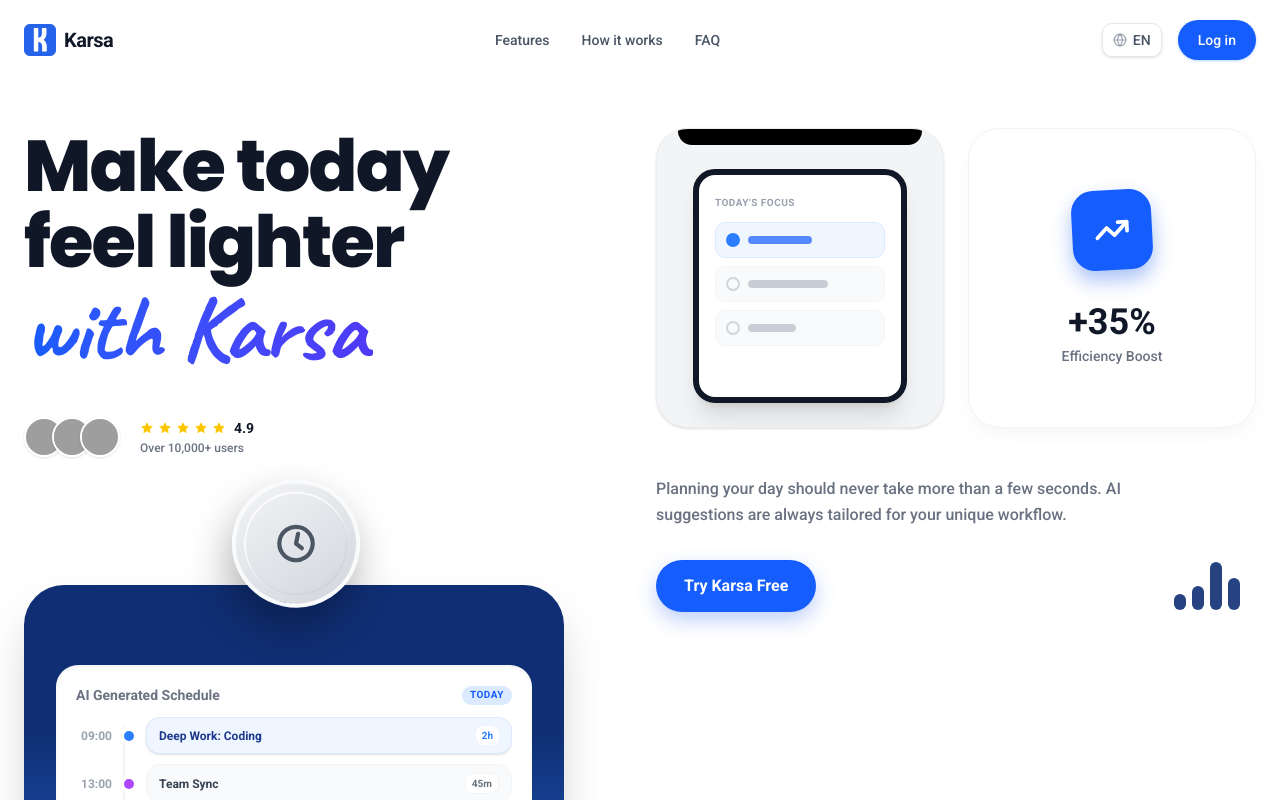
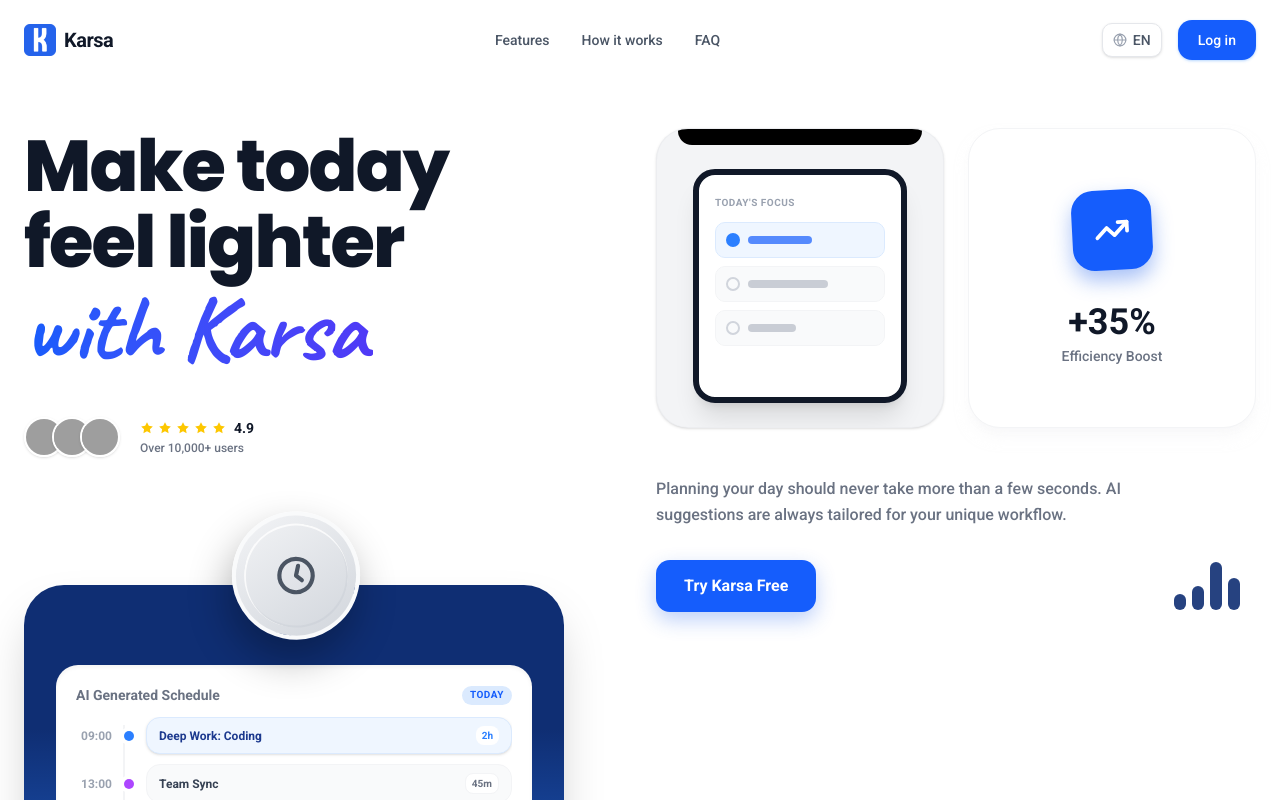
Before and after one commit to jmahiswara1/karsa-fe, a Next.js app: page /en in a window 1280 px wide. Shown: the top 800 px of the page. Built offline with nearby package versions, Linux system fonts and the light colour scheme; no server answers; grey boxes are pictures that could not be loaded.

Commit message:
[Style] Refine landing page buttons and hero component

```diff
--- a/package.json
+++ b/package.json
@@ -25,6 +25,7 @@
     "react-dom": "19.2.4",
     "react-hook-form": "^7.77.0",
     "shadcn": "^4.10.0",
+    "sonner": "^2.0.7",
     "tailwind-merge": "^3.6.0",
     "tw-animate-css": "^1.4.0",
     "zod": "^4.4.3",
--- a/src/components/landing/HeroSection.tsx
+++ b/src/components/landing/HeroSection.tsx
@@ -125,7 +125,7 @@
             <motion.div
               animate={{ y: [0, -10, 0] }}
               transition={{ repeat: Infinity, duration: 4, ease: 'easeInOut' }}
-              className="absolute top-0 left-1/2 z-20 flex h-32 w-32 -translate-x-1/2 -translate-y-1/4 rotate-12 transform items-center justify-center rounded-full border-4 border-gray-50 bg-gradient-to-br from-gray-100 to-gray-300 shadow-[0_20px_40px_rgba(0,0,0,0.3)]"
+              className="absolute top-0 left-1/2 z-20 flex h-32 w-32 -translate-x-1/2 rotate-12 transform items-center justify-center rounded-full border-4 border-gray-50 bg-gradient-to-br from-gray-100 to-gray-300 shadow-[0_20px_40px_rgba(0,0,0,0.3)]"
             >
               {/* Fake 3D inner edge */}
               <div className="absolute inset-2 rounded-full border-t-2 border-l-2 border-white/80 mix-blend-overlay"></div>
@@ -290,7 +290,7 @@
             <div className="flex items-center justify-between">
               <Link
                 href="/register"
-                className="rounded-full bg-blue-600 px-7 py-3.5 font-bold text-white shadow-[0_8px_20px_rgba(37,99,235,0.3)] transition hover:-translate-y-0.5 hover:bg-blue-700 hover:shadow-[0_12px_25px_rgba(37,99,235,0.4)]"
+                className="rounded-xl bg-blue-600 px-7 py-3.5 font-bold text-white shadow-[0_8px_20px_rgba(37,99,235,0.3)] transition hover:-translate-y-0.5 hover:bg-blue-700 hover:shadow-[0_12px_25px_rgba(37,99,235,0.4)]"
               >
                 Try Karsa Free
               </Link>
--- a/src/components/landing/Navbar.tsx
+++ b/src/components/landing/Navbar.tsx
@@ -1,10 +1,14 @@
 import { Link } from '@/i18n/routing';
 import Image from 'next/image';
-import { useTranslations } from 'next-intl';
+import { getTranslations } from 'next-intl/server';
 import { LanguageSwitcher } from '../LanguageSwitcher';
+import { cookies } from 'next/headers';
+import { LogoutButton } from '../auth/LogoutButton';
 
-export function Navbar() {
-  const t = useTranslations('Navbar');
+export async function Navbar() {
+  const t = await getTranslations('Navbar');
+  const cookieStore = await cookies();
+  const isLoggedIn = cookieStore.has('access_token');
 
   return (
     <nav className="sticky top-0 z-50 w-full bg-white/80 backdrop-blur-md">
@@ -43,12 +47,38 @@
 
         <div className="flex items-center gap-4">
           <LanguageSwitcher />
-          <Link
-            href="/login"
-            className="rounded-full bg-blue-600 px-5 py-2.5 text-sm font-medium text-white shadow-sm shadow-blue-200 transition-all hover:bg-blue-700 active:scale-95"
-          >
-            {t('log_in')}
-          </Link>
+          {isLoggedIn ? (
+            <>
+              <Link
+                href="/dashboard"
+                className="flex items-center gap-2 rounded-xl bg-blue-50 px-5 py-2.5 text-sm font-medium text-blue-700 transition-all hover:bg-blue-100 active:scale-95"
+              >
+                <div className="flex h-5 w-5 items-center justify-center overflow-hidden rounded-full bg-blue-200">
+                  <svg
+                    xmlns="http://www.w3.org/2000/svg"
+                    viewBox="0 0 24 24"
+                    fill="currentColor"
+                    className="h-4 w-4 text-blue-500"
+                  >
+                    <path
+                      fillRule="evenodd"
+                      d="M7.5 6a4.5 4.5 0 119 0 4.5 4.5 0 01-9 0zM3.751 20.105a8.25 8.25 0 0116.498 0 .75.75 0 01-.437.695A18.683 18.683 0 0112 22.5c-2.786 0-5.433-.608-7.812-1.7a.75.75 0 01-.437-.695z"
+                      clipRule="evenodd"
+                    />
+                  </svg>
+                </div>
+                {t('go_to_dashboard')}
+              </Link>
+              <LogoutButton />
+            </>
+          ) : (
+            <Link
+              href="/login"
+              className="rounded-xl bg-blue-600 px-5 py-2.5 text-sm font-medium text-white shadow-sm shadow-blue-200 transition-all hover:bg-blue-700 active:scale-95"
+            >
+              {t('log_in')}
+            </Link>
+          )}
         </div>
       </div>
     </nav>
```
Also changed, not shown: 1 other file (tests, documents, lock files or other folders).
